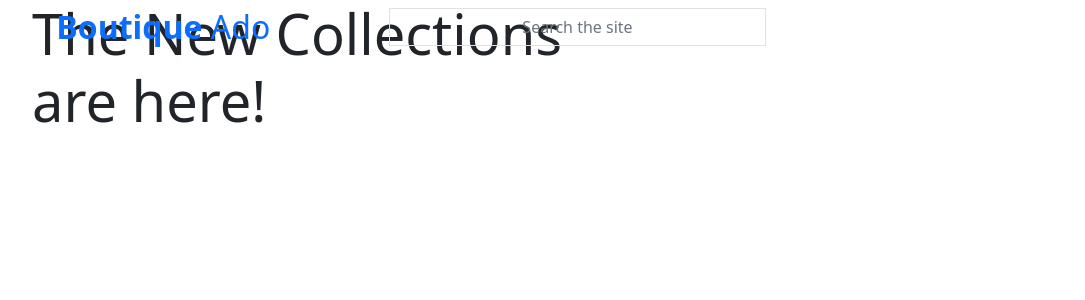
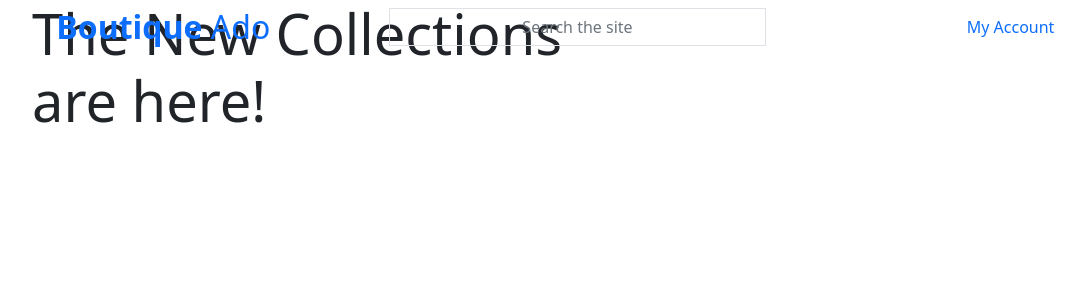
Before and after one commit to GazzaJ/CI-Boutique-Ado, a Django app: page / in a window 1280 px wide. Shown: the top 300 px of the page, without its empty margins (50-1135 px from the left). Run offline with Django 3.2, Linux system fonts and the light colour scheme.

Commit message:
Completed Main Page header

```diff
--- a/templates/base.html
+++ b/templates/base.html
@@ -70,7 +70,14 @@
             <!-- Account & Shopping Basket -->
             <div class="col-12 col-lg-4 my-auto py-1 py-lg-0">
                 <ul class="list-inline list-unstyled text-center text-lg-right my-0">
-                    <li class="list-inline-item dropdown"></li>
+                    <li class="list-inline-item dropdown">
+                        <a class="text-black nav-link" href="#" id="user-options" data-toggle="dropdown" aria-haspopup="true" aria-expanded="false">
+                            <div class="text-center">
+                                <div class="fas fa-user fa-lg"></div>
+                                <p class="my-0">My Account</p>
+                            </div>
+                        </a>
+                    </li>
                     <li class="list-inline-item"></li>
                 </ul>
             </div>
```
